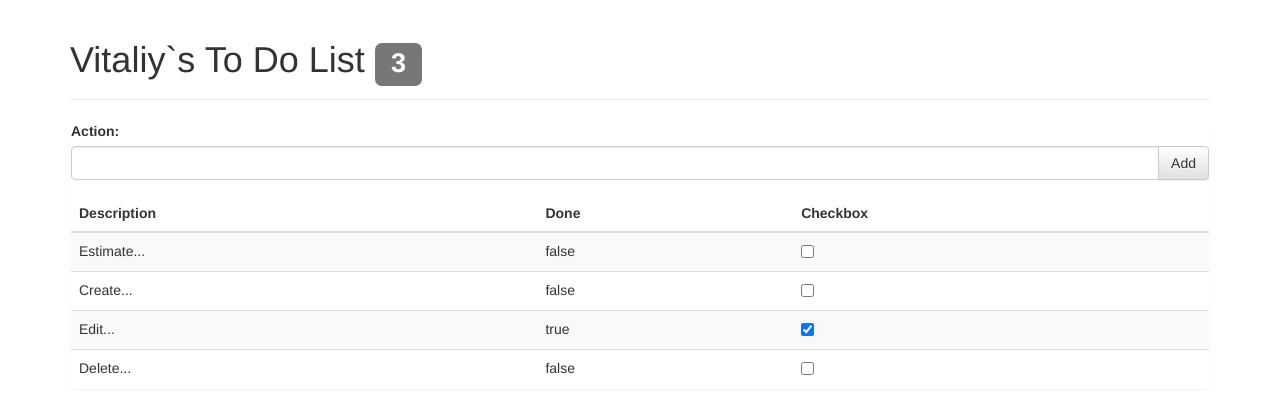
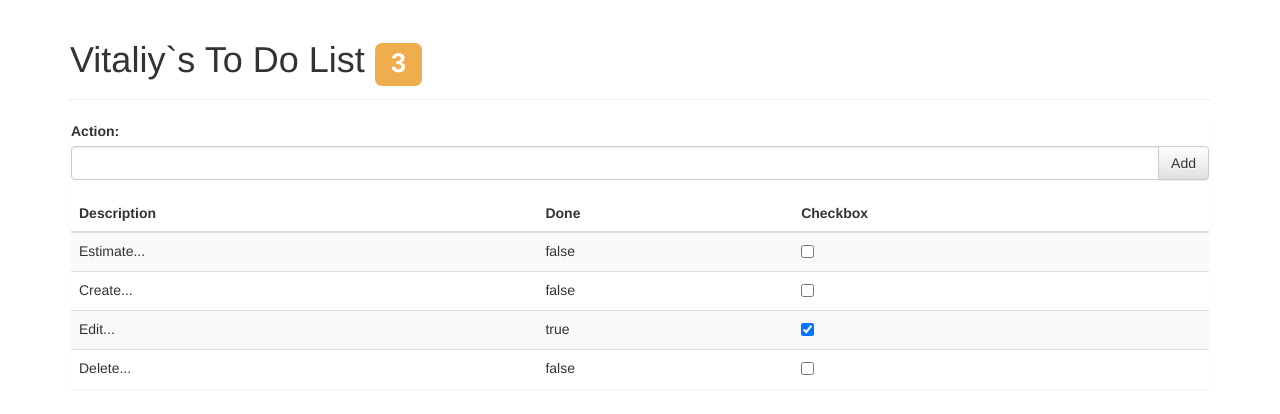
Before and after one commit to VladimirPolietaiev/AngularJS, a website: page Angular_JS/index.html in a window 1280 px wide. Drawn offline with nearby package versions, Linux system fonts and the light colour scheme.

Commit message:
add ng-class

```diff
--- a/Angular_JS/app.js
+++ b/Angular_JS/app.js
@@ -17,6 +17,7 @@
     function Todo($scope, model) {
         $scope.todo = model;
         $scope.incompleteCount = incompleteCount;
+        $scope.warningLevel = warningLevel;
 
         function incompleteCount(items) {
             var count = 0;
@@ -24,7 +25,11 @@
             angular.forEach(items,function (item) {
                 if (!item.done)count++;
             });
-            return count++;
+            return count;
+        }
+
+        function warningLevel(items) {
+            return incompleteCount(items) < 3 ? "label-success" : "label-warning";
         }
     }
 })();
--- a/Angular_JS/index.html
+++ b/Angular_JS/index.html
@@ -15,7 +15,8 @@
 			<h1>
 				<!--<img class="photo" src="images/VZ.jpg">-->
 				{{::todo.user}}`s To Do List
-				<span class="label label-default" ng-hide="incompleteCount(todo.items) ===0">
+				<span class="label label-default" ng-hide="incompleteCount(todo.items) ===0"
+				ng-class="warningLevel(todo.items)">
 				{{incompleteCount(todo.items)}}
 				</span>
 			</h1>
```
